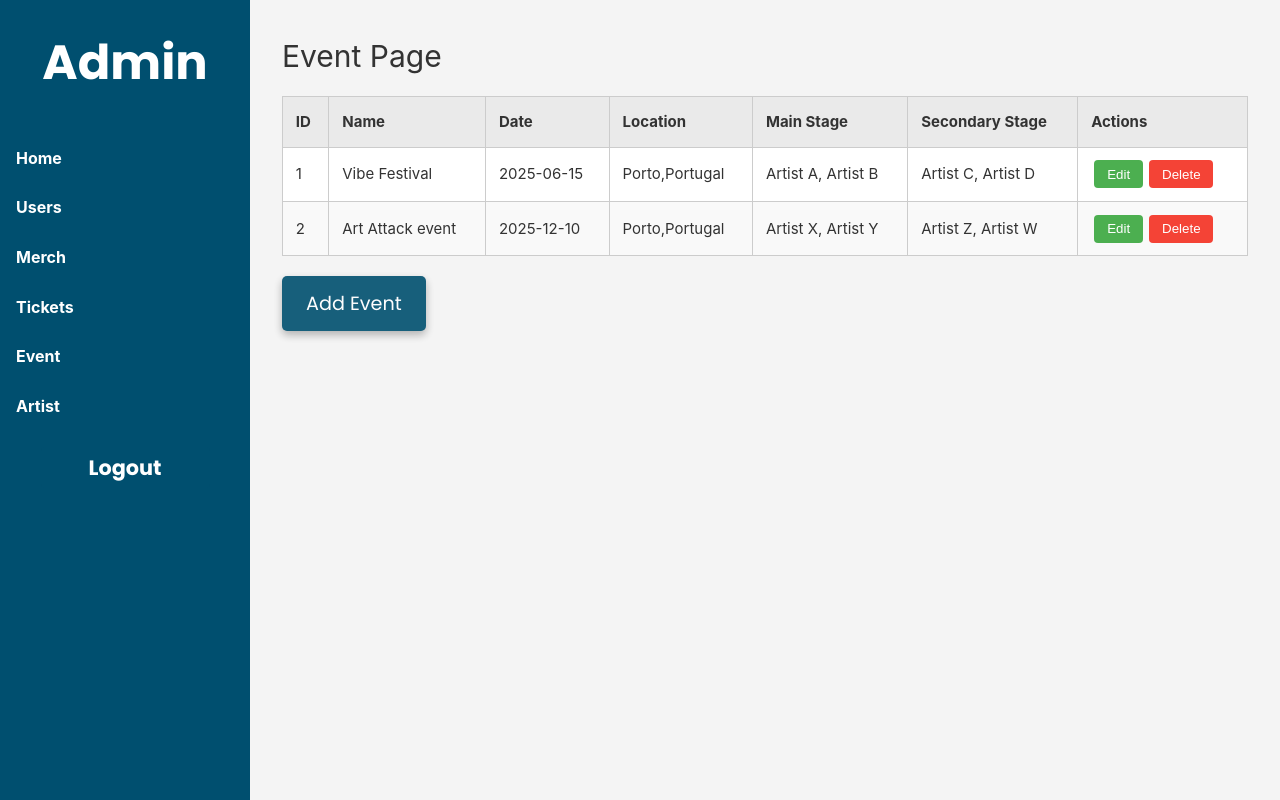
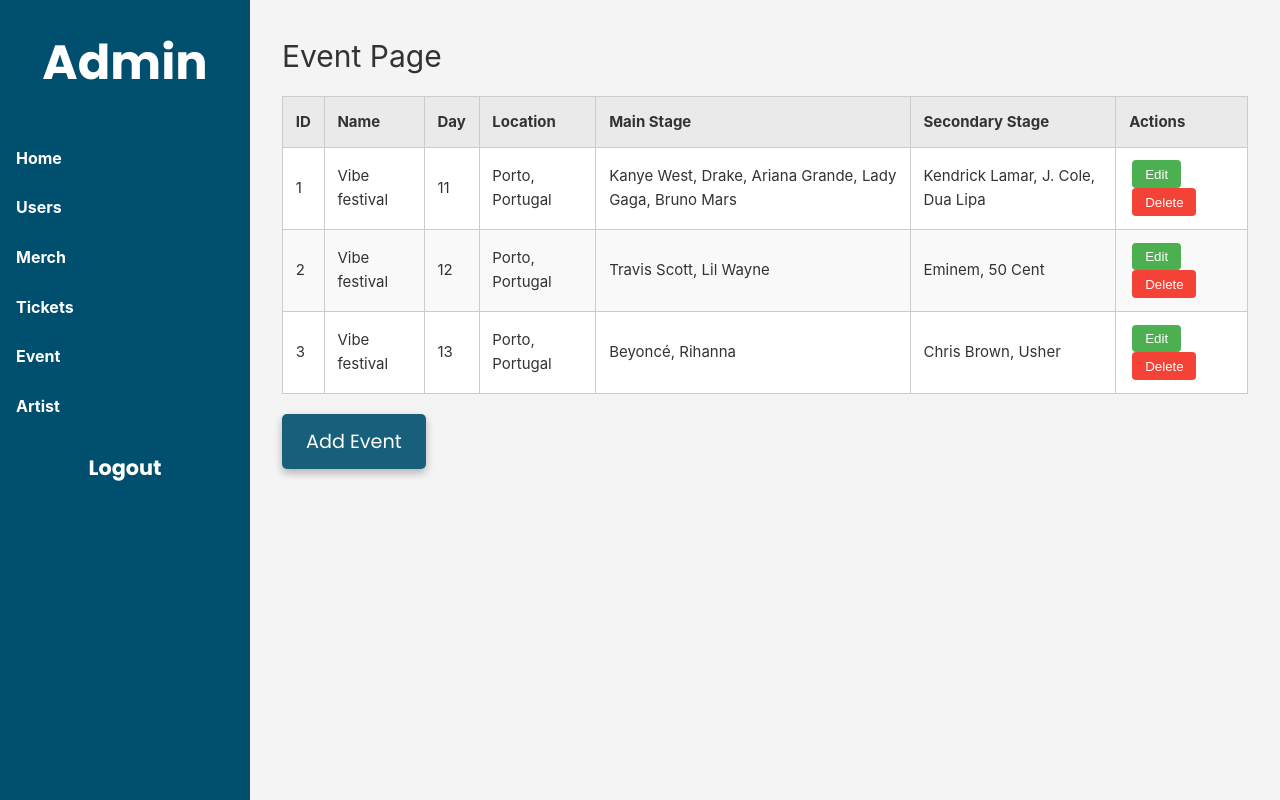
Before and after one commit to filipemoco55/vibe, a Vue app in the folder vue-project/: page /event/admin in a window 1280 px wide. Built offline with nearby package versions, Linux system fonts and the light colour scheme; data requests are answered from the project's data file; sample sign-in values are in the browser's storage.

Commit message:
EventAdmin Is dynamic and the add function is not working properly

```diff
--- a/vue-project/src/views/EventAdminView.vue
+++ b/vue-project/src/views/EventAdminView.vue
@@ -1,34 +1,43 @@
 <script setup>
-import { ref } from "vue";
+import { ref, onMounted } from "vue";
+import { useEventStore } from "@/stores/event"; // Import the Pinia store
 import Sidebar from "@/components/SideNavbar.vue";
 
-const events = ref([
-  {
-    id: 1,
-    name: "Vibe Festival",
-    date: "2025-06-15",
-    location: "Porto,Portugal",
+const eventStore = useEventStore(); // Access the event store
+const events = ref([]);
+
+// Fetch data from the store when the component is mounted
+onMounted(() => {
+  eventStore.initializeLineups(); // Initialize the lineups dynamically
+  events.value = eventStore.event; // Populate the events from the store
+});
+
+// Add/Edit/Delete functionality
+const addEvent = () => {
+  const newEvent = {
+    id: Date.now(),
+    name: "New Event",
+    day: 14,
+    location: "New Location",
     lineup: {
-      mainStage: "Artist A, Artist B",
-      secondaryStage: "Artist C, Artist D"
-    }
-  },
-  {
-    id: 2,
-    name: "Art Attack event",
-    date: "2025-12-10",
-    location: "Porto,Portugal",
-    lineup: {
-      mainStage: "Artist X, Artist Y",
-      secondaryStage: "Artist Z, Artist W"
-    }
+      mainStage: [],
+      secondaryStage: [],
+    },
+  };
+  eventStore.addEvent(newEvent); // Add the new event to the store
+};
+
+const deleteEvent = (eventId) => {
+  const index = events.value.findIndex((e) => e.id === eventId);
+  if (index !== -1) {
+    events.value.splice(index, 1);
   }
-]);
+};
 </script>
 
 <template>
   <div class="admin-container">
-    <Sidebar :logout="logout" />
+    <Sidebar />
 
     <div class="content">
       <h1>Event Page</h1>
@@ -38,7 +47,7 @@
           <tr>
             <th>ID</th>
             <th>Name</th>
-            <th>Date</th>
+            <th>Day</th>
             <th>Location</th>
             <th>Main Stage</th>
             <th>Secondary Stage</th>
@@ -49,23 +58,97 @@
           <tr v-for="event in events" :key="event.id">
             <td>{{ event.id }}</td>
             <td>{{ event.name }}</td>
-            <td>{{ event.date }}</td>
+            <td>{{ event.day }}</td>
             <td>{{ event.location }}</td>
-            <td>{{ event.lineup.mainStage }}</td>
-            <td>{{ event.lineup.secondaryStage }}</td>
+            <!-- Extract artist names for mainStage -->
+            <td>{{ event.lineup.mainStage.map(artist => artist.name).join(", ") }}</td>
+            <!-- Extract artist names for secondaryStage -->
+            <td>{{ event.lineup.secondaryStage.map(artist => artist.name).join(", ") }}</td>
             <td>
               <button class="action-btn edit">Edit</button>
-              <button class="action-btn delete">Delete</button>
+              <button class="action-btn delete" @click="deleteEvent(event.id)">Delete</button>
             </td>
           </tr>
         </tbody>
+
       </table>
-      <button class="add-button">Add Event</button>
+      <button class="add-button" @click="addEvent">Add Event</button>
     </div>
   </div>
 </template>
 
 <style scoped>
+/* Same styles as before */
+</style>
+
+
+
+<style scoped>
+/* Modal styling */
+.modal-overlay {
+  position: fixed;
+  top: 0;
+  left: 0;
+  width: 100%;
+  height: 100%;
+  background: rgba(0, 0, 0, 0.5);
+  display: flex;
+  justify-content: center;
+  align-items: center;
+}
+
+.modal {
+  background: white;
+  padding: 2rem;
+  border-radius: 10px;
+  width: 400px;
+  box-shadow: 0 4px 10px rgba(0, 0, 0, 0.2);
+}
+
+.modal h2 {
+  margin-bottom: 1rem;
+}
+
+label {
+  display: block;
+  margin-bottom: 1rem;
+}
+
+.artist-checkbox-group {
+  display: flex;
+  flex-wrap: wrap;
+  gap: 0.5rem;
+}
+
+.checkbox-item {
+  display: flex;
+  align-items: center;
+}
+
+input[type="checkbox"] {
+  margin-right: 0.5rem;
+}
+
+button {
+  margin-top: 1rem;
+  padding: 0.5rem 1rem;
+  border: none;
+  border-radius: 5px;
+  cursor: pointer;
+}
+
+button[type="submit"] {
+  background-color: #4caf50;
+  color: white;
+}
+
+button[type="button"] {
+  background-color: #f44336;
+  color: white;
+  margin-left: 1rem;
+}
+
+
 .admin-container {
   display: flex;
   height: 100vh;
```
